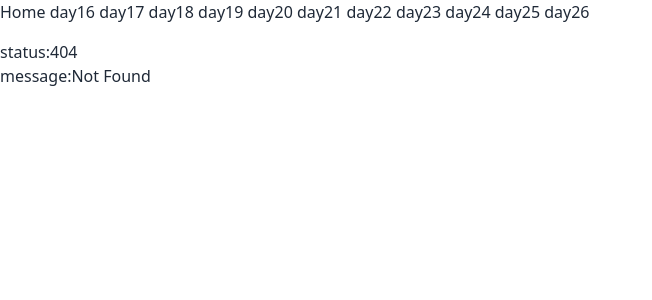
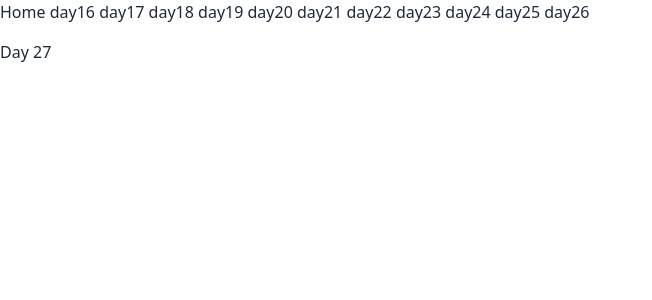
Before and after one commit to toddLiao469469/30days-for-svelte5, a SvelteKit app: page /day27 in a window 1280 px wide. Before the commit this address had no page. Shown: the top 300 px of the page, without its empty margins (0-652 px from the left). Built offline with nearby package versions, Linux system fonts and the light colour scheme; no server answers.

Commit message:
feat: add day27 (#19)

```diff
--- /dev/null
+++ b/src/routes/day27/+page.server.ts
@@ -0,0 +1,15 @@
+import { env } from '$env/dynamic/private';
+import { env as publicEnv } from '$env/dynamic/public';
+import { API_KEY } from '$env/static/private';
+import { PUBLIC_API_URL } from '$env/static/public';
+
+import type { ServerLoad } from '@sveltejs/kit';
+
+export const load: ServerLoad = () => {
+	console.log(`API_KEY=${API_KEY}`);
+	console.log(`PUBLIC_API_URL=${PUBLIC_API_URL}`);
+	console.log(`[$env/dynamic/private]API_KEY_2=${env.API_KE}`);
+	console.log(`[$env/dynamic/private]PUBLIC_API_URL_2=${env.PUBLIC_API_URL_2}`);
+	console.log(`[$env/dynamic/public]PUBLIC_API_URL_2=${publicEnv.PUBLIC_API_URL_2}`);
+	console.log(`[$env/dynamic/public]=${JSON.stringify(publicEnv, null, 2)}`);
+};
--- /dev/null
+++ b/src/routes/day27/+page.svelte
@@ -0,0 +1,10 @@
+<script lang="ts">
+	import { PUBLIC_API_URL } from '$env/static/public';
+	// import { env } from '$env/dynamic/private';
+	import { env as publicEnv } from '$env/dynamic/public';
+
+	console.log(`PUBLIC_API_URL=${PUBLIC_API_URL}`);
+	console.log(`$env/dynamic/public=${JSON.stringify(publicEnv, null, 2)}`);
+</script>
+
+<h1>Day 27</h1>
--- /dev/null
+++ b/src/routes/day27/+page.ts
@@ -0,0 +1 @@
+export const prerender = false;
```
